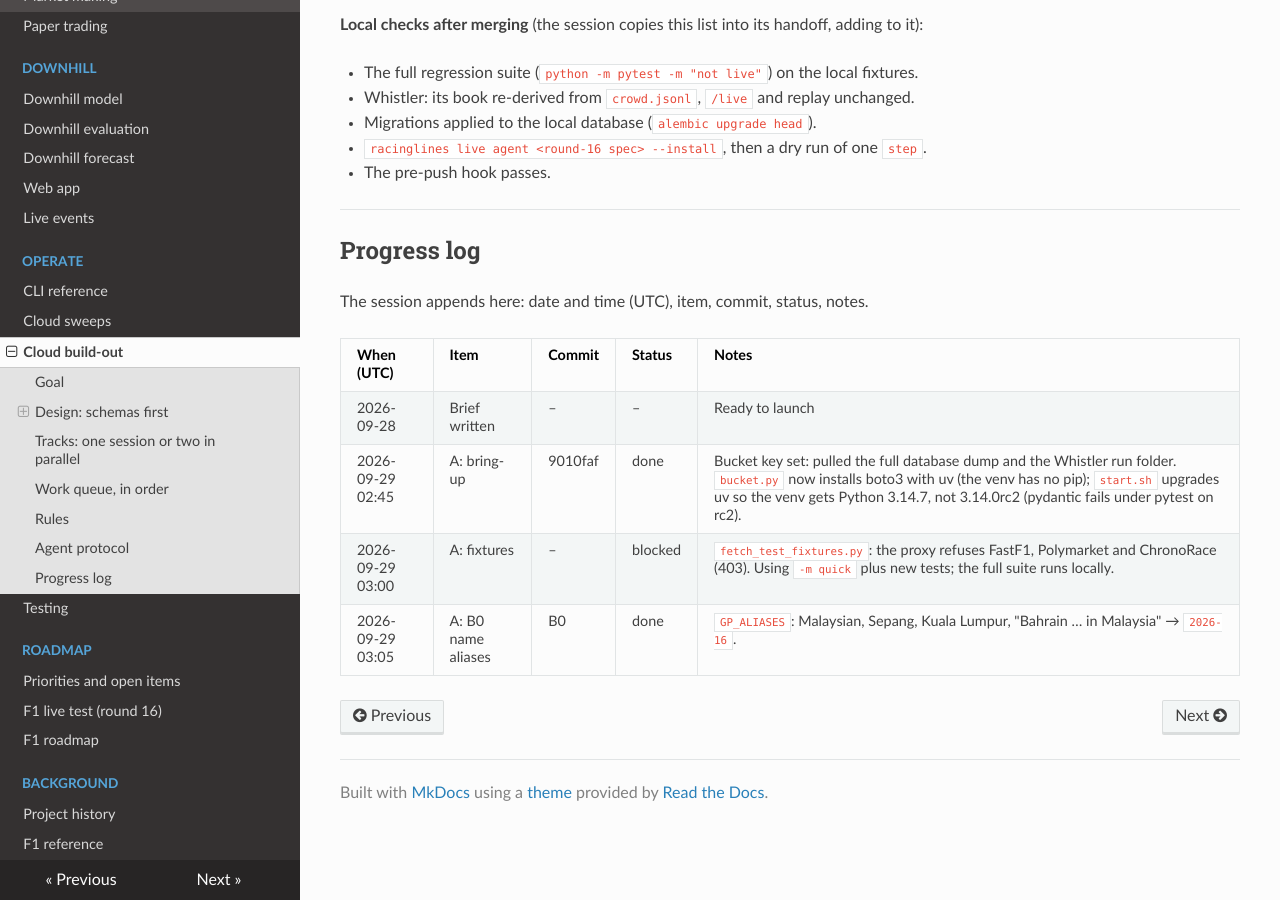
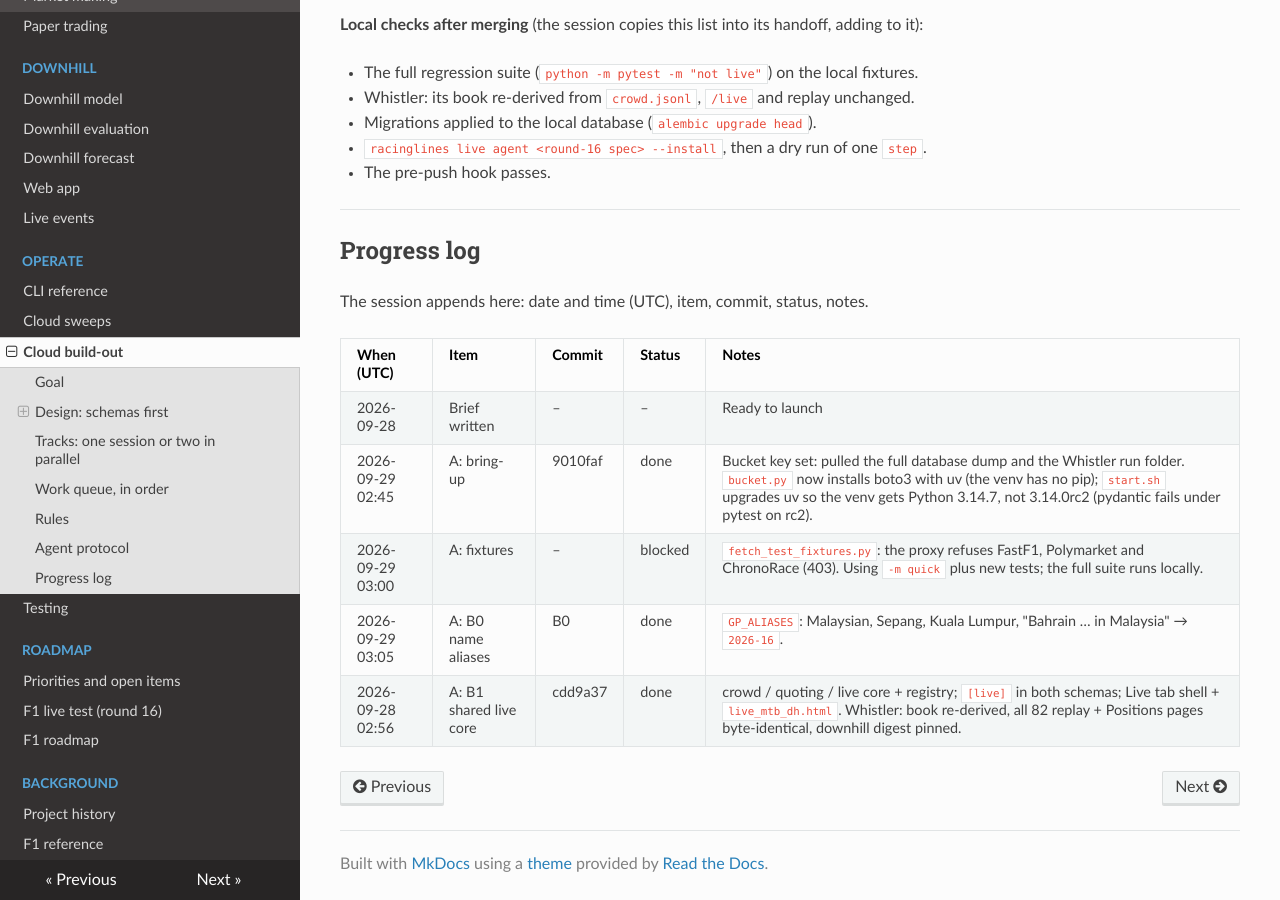
Before and after one commit to lalligagger/racinglines-public, an MkDocs documentation site: the page built from docs/cloud-buildout.md, in a window 1280 px wide and 900 px high, scrolled down 5487 px. Built offline with MkDocs 1.6.1, drawn with Linux system fonts in a browser that asks for light colours; nearby versions of some CDN libraries.

Commit message:
Log: B1
Co-Authored-By: Claude Opus 5.5 <noreply@anthropic.com>
Claude-Session: https://claude.ai/code/session_01CRnoPw41Vh8d32KZfZ4YtS

```diff
--- a/docs/cloud-buildout.md
+++ b/docs/cloud-buildout.md
@@ -252,3 +252,4 @@ The session appends here: date and time (UTC), item, commit, status, notes.
 | 2026-09-29 02:45 | A: bring-up | 9010faf | done | Bucket key set: pulled the full database dump and the Whistler run folder. `bucket.py` now installs boto3 with uv (the venv has no pip); `start.sh` upgrades uv so the venv gets Python 3.14.7, not 3.14.0rc2 (pydantic fails under pytest on rc2). |
 | 2026-09-29 03:00 | A: fixtures | – | blocked | `fetch_test_fixtures.py`: the proxy refuses FastF1, Polymarket and ChronoRace (403). Using `-m quick` plus new tests; the full suite runs locally. |
 | 2026-09-29 03:05 | A: B0 name aliases | B0 | done | `GP_ALIASES`: Malaysian, Sepang, Kuala Lumpur, "Bahrain … in Malaysia" → `2026-16`. |
+| 2026-09-28 02:56 | A: B1 shared live core | cdd9a37 | done | crowd / quoting / live core + registry; `[live]` in both schemas; Live tab shell + `live_mtb_dh.html`. Whistler: book re-derived, all 82 replay + Positions pages byte-identical, downhill digest pinned. |
```
